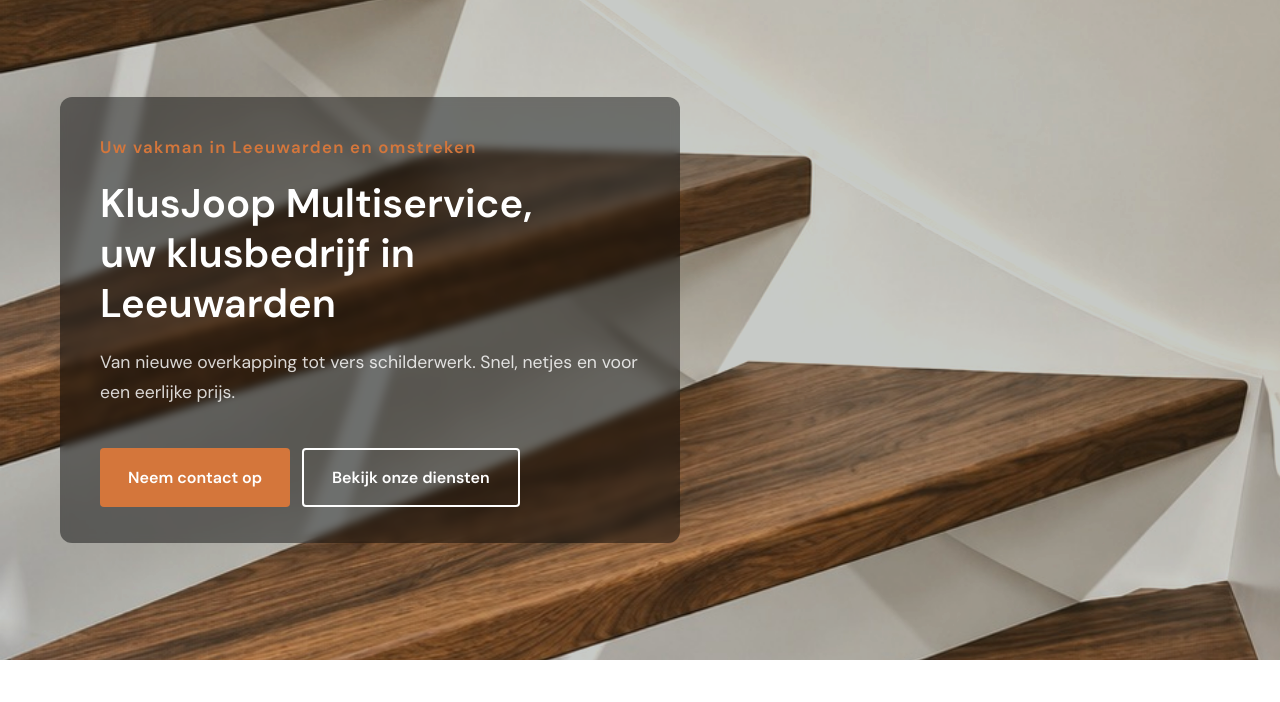
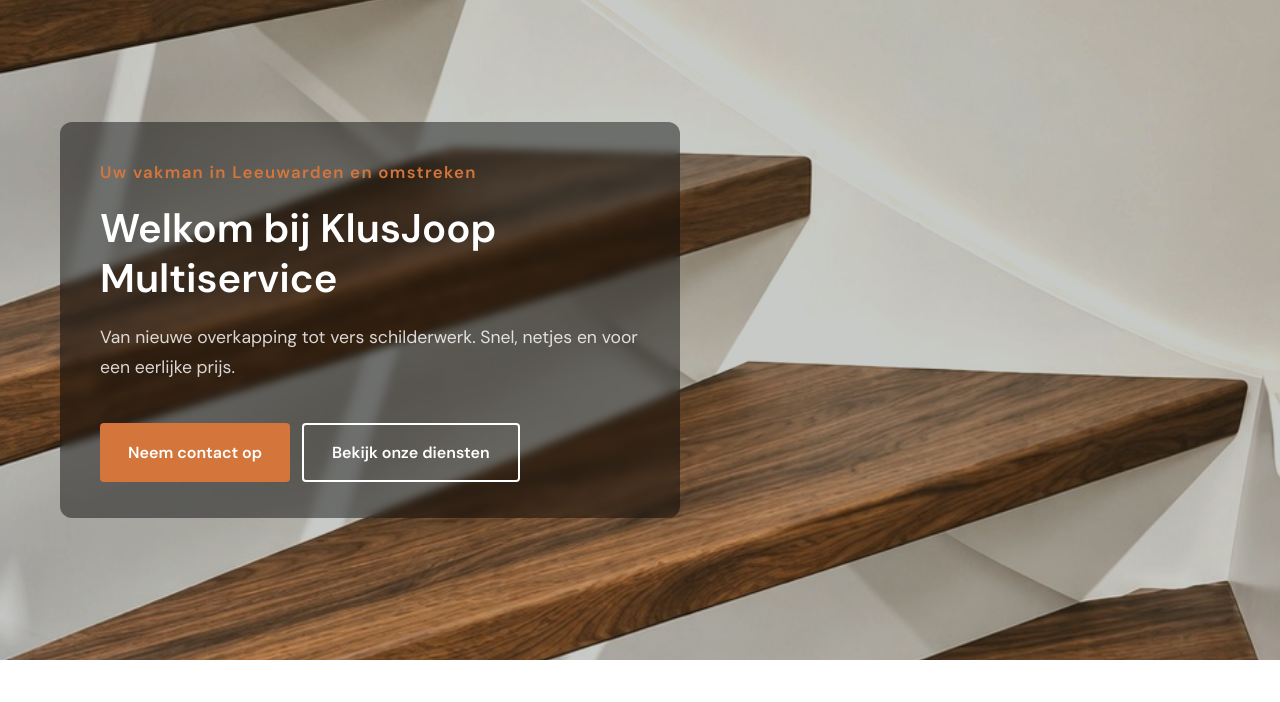
Before and after one commit to SanderKievits/KlusJoop, a plain HTML site: page index.html in a window 1280 px wide. Shown: the part 98-800 px from the top of the page. Drawn offline with Linux system fonts and the light colour scheme.

Commit message:
Homepagina titel aangepast

```diff
--- a/index.html
+++ b/index.html
@@ -79,7 +79,7 @@
     <div class="hero-content">
       <div class="hero-tekst">
         <span class="hero-label">Uw vakman in Leeuwarden en omstreken</span>
-        <h1>KlusJoop Multiservice,<br>uw klusbedrijf in Leeuwarden</h1>
+        <h1>Welkom bij KlusJoop Multiservice</h1>
         <p class="hero-subtitel">Van nieuwe overkapping tot vers schilderwerk. Snel, netjes en voor een eerlijke prijs.</p>
         <div class="hero-knoppen">
           <a href="contact.html" class="btn btn-primair">Neem contact op</a>
```
